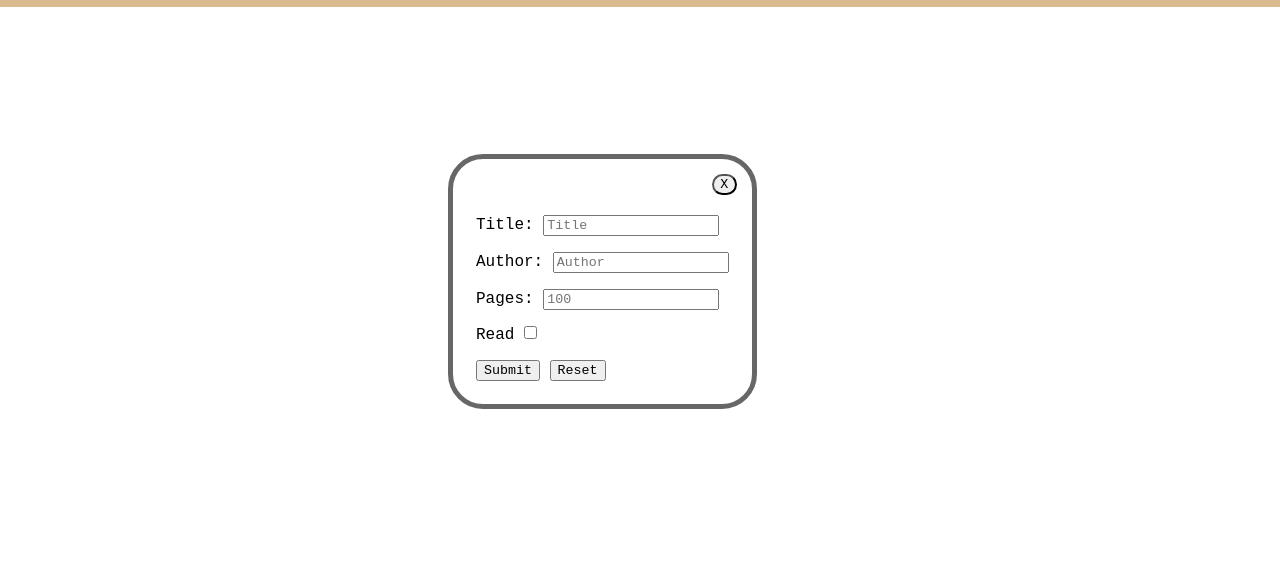
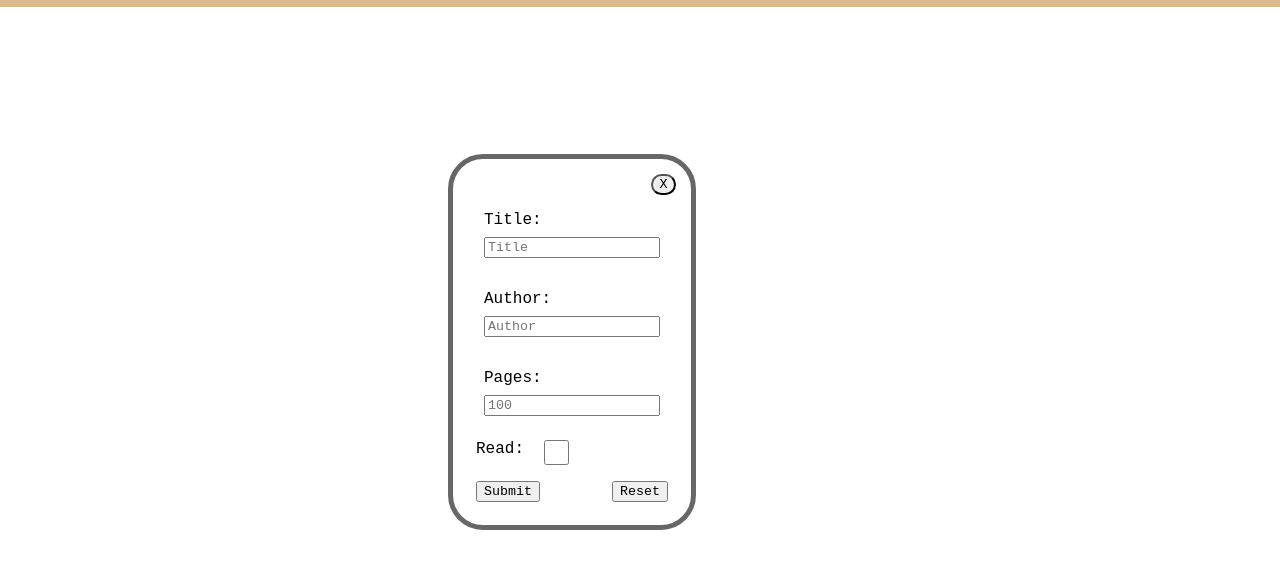
Before and after one commit to CameronTheDeveloper/cams-library, a plain HTML site: page index.html in a window 1280 px wide. Shown: the part 126-694 px from the top of the page. Drawn offline with Linux system fonts and the light colour scheme.

Commit message:
Edit form HTML format, CSS style
Checkbox formatting, form HTML layout spacing, and button hover styles.

```diff
--- a/index.html
+++ b/index.html
@@ -24,26 +24,40 @@
             </div>
             <div id="add-book-form">
                 <form action="" method="post">
-
                     <button id="remove-book-form">X</button>
                     <div>
+                        <div>
                             <label for="book-title">Title:</label>
-                        <input type="text" name="book-title" id="book-title" placeholder="Title">
-
                         </div>
                         <div>
+                            <input type="text" name="book-title" id="book-title" placeholder="Title">
+                        </div>
+                    </div>
+
+                    <div>
+                        <div>
                             <label for="book-author">Author: </label>
+                        </div>
+                        <div>
                             <input type="text" name="book-author" id="book-author" placeholder="Author">
                         </div>
+                    </div>
+
+                    <div>
                         <div>
                             <label for="book-pages">Pages: </label>
+                        </div>
+                        <div>
                             <input type="number" name="book-pages" id="book-pages" placeholder="100">
                         </div>
-                    <div>
-                        <label for="read">Read</label>
+                    </div>
+
+                    <div class="form-checkbox">
+                        <label for="book-read">Read: </label>
                         <input type="checkbox" name="book-read" id="book-read"></input>
                     </div>
-                    <div>
+
+                    <div class="form-buttons">
                         <button type="submit">Submit</button>
                         <button type="reset">Reset</button>
                     </div>
--- a/style.css
+++ b/style.css
@@ -77,6 +77,13 @@ button {
     font-weight: 900;
 }
 
+/* Checkbox */
+#add-book-form .form-checkbox,
+.book .read {
+    gap: 20px;
+}
+
+
 /* Add book form */
 #add-book-form {
     /* Starts out invisible */
@@ -94,12 +101,22 @@ button {
     display: grid;
 }
 
+#add-book-form .form-checkbox,
+#add-book-form .form-buttons,
+.book .read {
+    display: flex;
+}
+
+/* Submit and reset buttons*/
+#add-book-form .form-buttons {
+    justify-content: space-between;
+}
+
 /* Button*/
 #remove-book-form {
     width: 25px;
     border-radius: 12px;
     justify-self: end;
-    margin-bottom: 12px;
 }
 
 #remove-book-form:hover {
@@ -110,6 +127,27 @@ button {
     margin: 8px;
 }
 
-/* #add-book-form input[type="submit"]:hover {
+/* Form submit button */
+.form-buttons button:nth-child(1):hover {
     background-color: rgb(100, 236, 100);
+}
+
+/* Form reset button */
+.form-buttons button:nth-child(2):hover {
+    background-color: rgb(237, 96, 96);
+}
+
+input[type="checkbox"] {
+    width: 25px;
+    height: 25px;
+}
+
+input[type="checkbox"]:hover {
+    cursor: pointer;
+    border: solid rgb(0, 0, 0);
+}
+
+/* input[type="text"]:active,
+input[type="number"]:active {
+    border-color: green;
 } */
```
Lines whose indentation alone changed are shown as unchanged.
